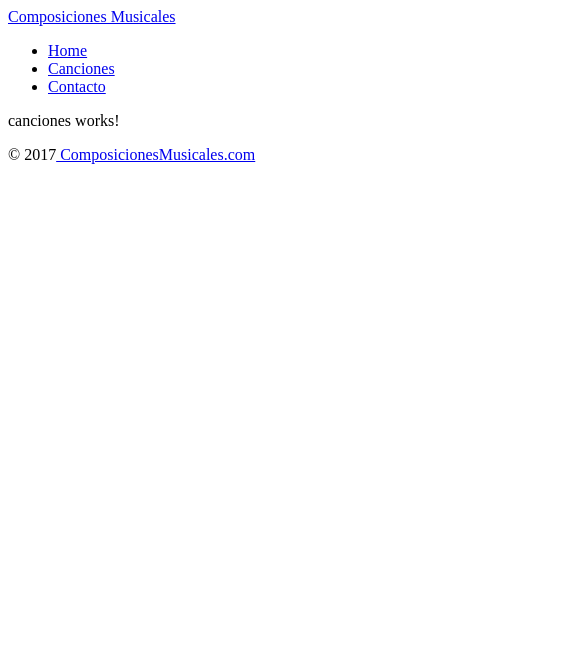
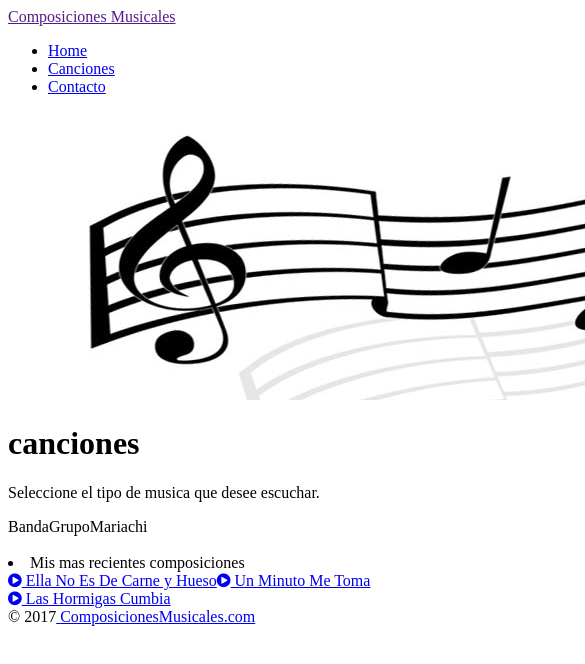
Before and after one commit to abelgaxiola/composiciones, an Angular app: page /canciones in a window 390 px wide. Shown: the top 664 px of the page, 585 px wide, since content can reach past the window. Built offline with nearby package versions, Linux system fonts and the light colour scheme; what angular-bootstrap-md would draw is missing.

Commit message:
Add canciones component and images

```diff
--- a/src/app/canciones/canciones.component.html
+++ b/src/app/canciones/canciones.component.html
@@ -1,3 +1,28 @@
-<p>
-  canciones works!
-</p>
+<br>
+<div class="container">
+  <div class="row">
+    <div class="col-md-1"></div>
+    <div class="col-md-10">
+      <!--Panel-->
+      <div class="card card-body">
+        <img class="img-fluid" src="./assets/img/canciones.jpg">
+        <h1 class="card-title text-uppercase">canciones</h1>
+        <p class="card-text text-center">Seleccione el tipo de musica que desee escuchar.</p>
+        <div class="text-center">
+          <a class="btn btn-primary">Banda</a>
+          <a class="btn btn-primary">Grupo</a>
+          <a class="btn btn-primary">Mariachi</a>
+        </div>
+      </div>
+      <!--/.Panel-->
+      <br>
+      <div class="list-group">
+        <li class="list-group-item active">Mis mas recientes composiciones</li>
+        <a href="http://composicionesmusicales.com/canciones/Ella_No_Es_De_Carne_y_Hueso.mp3" class="list-group-item list-group-item-action"><i class="fa fa-play-circle left"></i> Ella No Es De Carne y Hueso</a>
+        <a href="http://composicionesmusicales.com/canciones/Un_Minuto_Me_Toma.mp3" class="list-group-item list-group-item-action"><i class="fa fa-play-circle left"></i> Un Minuto Me Toma</a>
+        <a href="http://composicionesmusicales.com/canciones/Las_Hormigas_Cumbia.mp3" class="list-group-item list-group-item-action"><i class="fa fa-play-circle left"></i> Las Hormigas Cumbia</a>
+      </div>
+
+    </div>
+  </div>
+</div>
--- a/src/app/contacto/contacto.component.html
+++ b/src/app/contacto/contacto.component.html
@@ -1,20 +1,22 @@
 <div class="container">
   <div class="row">
+    <div class="col-md-3"></div>
     <div class="col-md-6">
       <div class="card my-4">
-      <img class="img-fluid" src="./assets/img/roberto1.jpg" alt="Card image cap">
+        <img class="img-fluid" src="./assets/img/sunset.jpg" alt="Card image cap">
         <div class="card-body">
           <h1 class="card-title text-center">Comunicate Conmigo</h1>
-        <p class="card-text">¿Quiere hacer un regalo especial a un ser querido? ¡Regala una canción! Un ramo de rosas se entristece en tres días.
-          Una canción perdura por siempre.
+          <p class="card-text">¿Quiere hacer un regalo especial a un ser querido? ¡Regala una canción! Un ramo de rosas se entristece en tres
+            días. Una canción perdura por siempre.
           </p>
-        <p class="card-text">¿Eres parte de un grupo musical? ¿Buscas material para hacer un disco? Contamos con 600 canciones de todos los géneros.
-          No hay límite.
+          <p class="card-text">¿Eres parte de un grupo musical? ¿Buscas material para hacer un disco? Contamos con 600 canciones de todos los
+            géneros. No hay límite.
           </p>
           <p class="card-text">Podemos componer comerciales musicales para publicidad de tu negocio. Poemas, pensamientos, declamaciones, etc.
           </p>
           <hr class="my-2">
-        <p>Todo por un módico precio, nos ajustamos a tu presupuesto. Comunícate con nosotros mandanos un correo a: Luis Gaxiola,
+          <p>Todo por un módico precio, nos ajustamos a tu presupuesto. Comunícate con nosotros mandanos un correo a:
+            <span><a href="mailto:composiciones@familiagaxiola.com"><i class="fa fa-envelope left"></i> Luis Gaxiola</a></span>,
             o por telfono: 520-988-1418 (USA) 044-631-109-9841 (México). Déjenos un mensaje acerca de su proyecto y nosotros
             nos comunicamos con usted.
           </p>
--- a/src/app/header/header.component.html
+++ b/src/app/header/header.component.html
@@ -1,7 +1,7 @@
 <!--Navbar-->
 <navbar SideClass="navbar navbar-expand-lg navbar-dark indigo">
   <!-- Navbar brand -->
-  <logo><a class="navbar-brand" href="#">Composiciones Musicales</a></logo>
+  <logo><a class="navbar-brand" href="">Composiciones Musicales</a></logo>
   <!-- Collapsible content -->
   <links>
     <!-- Links -->
--- a/src/app/home/home.component.html
+++ b/src/app/home/home.component.html
@@ -12,7 +12,7 @@
           <p class="card-text">Tambien conocido como el Guamuchil quiere hacer tu sueño musical una realidad. ¿Quieres que te componga una canción?
             ¿Sueñas con un disco? Yo te puedo ayudar.
           </p>
-          <a href="#" class="btn btn-primary waves-light" ripple-radius>Dime Como</a>
+          <a routerLink="/contacto" class="btn btn-block btn-primary waves-light" ripple-radius>Dime Como</a>
         </div>
       </div>
     </div>
@@ -30,7 +30,7 @@
             <br> Las Hormigas Cumbia
             <br>
           </p>
-          <a href="#" class="btn btn-primary waves-light" ripple-radius>Dime Como</a>
+          <a routerLink="/canciones" class="btn btn-primary btn-block waves-light" ripple-radius>Mas canciones</a>
         </div>
       </div>
     </div>
@@ -46,7 +46,8 @@
     <p class="lead">Podemos componer comerciales musicales para publicidad de tu negocio. Poemas, pensamientos, declamaciones, etc.
     </p>
     <hr class="my-2">
-    <p>Todo por un módico precio, nos ajustamos a tu presupuesto. Comunícate con nosotros mandanos un correo a: Luis Gaxiola,
+    <p>Todo por un módico precio, nos ajustamos a tu presupuesto. Comunícate con nosotros mandanos un correo a:
+      <span><a href="mailto:composiciones@familiagaxiola.com"><i class="fa fa-envelope left"></i> Luis Gaxiola</a></span>,
       o por telfono: 520-988-1418 (USA) 044-631-109-9841 (México). Déjenos un mensaje acerca de su proyecto y nosotros nos
       comunicamos con usted.
     </p>
```
Also changed, not shown: src/assets/img/canciones.jpg (added), src/assets/img/sunset.jpg (added). Lines whose indentation alone changed are shown as unchanged.
